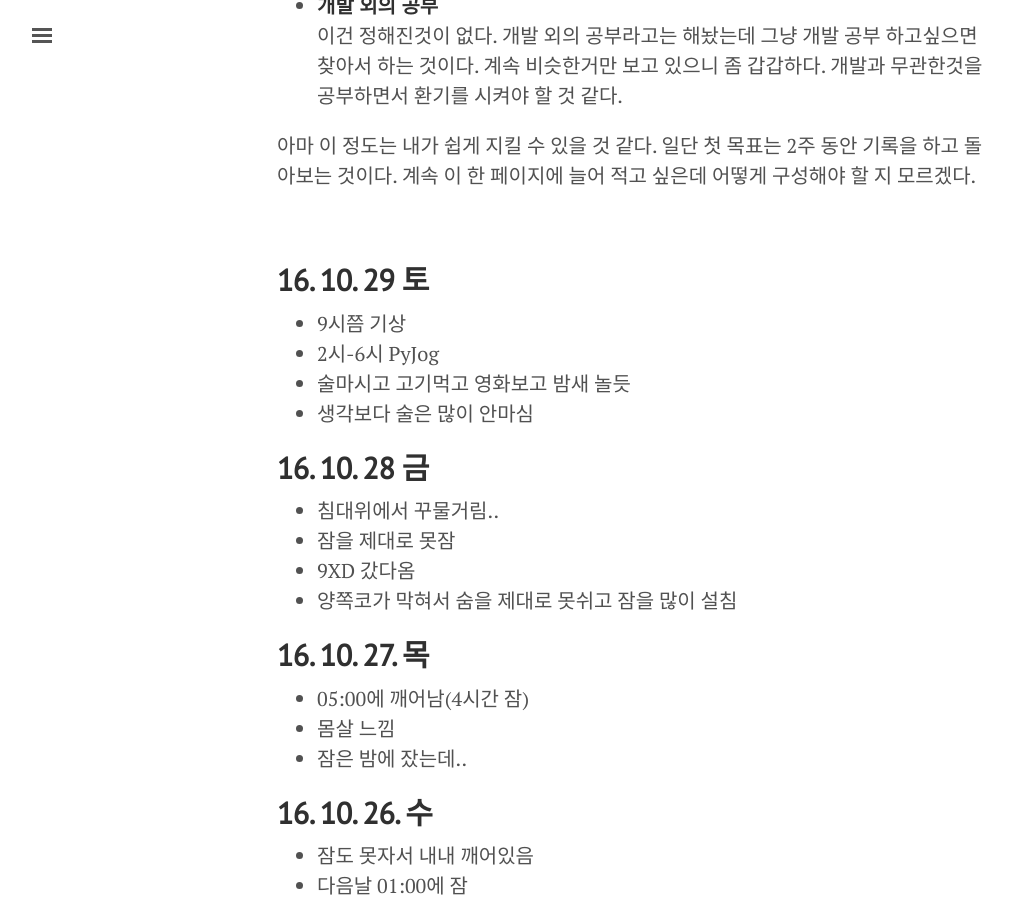
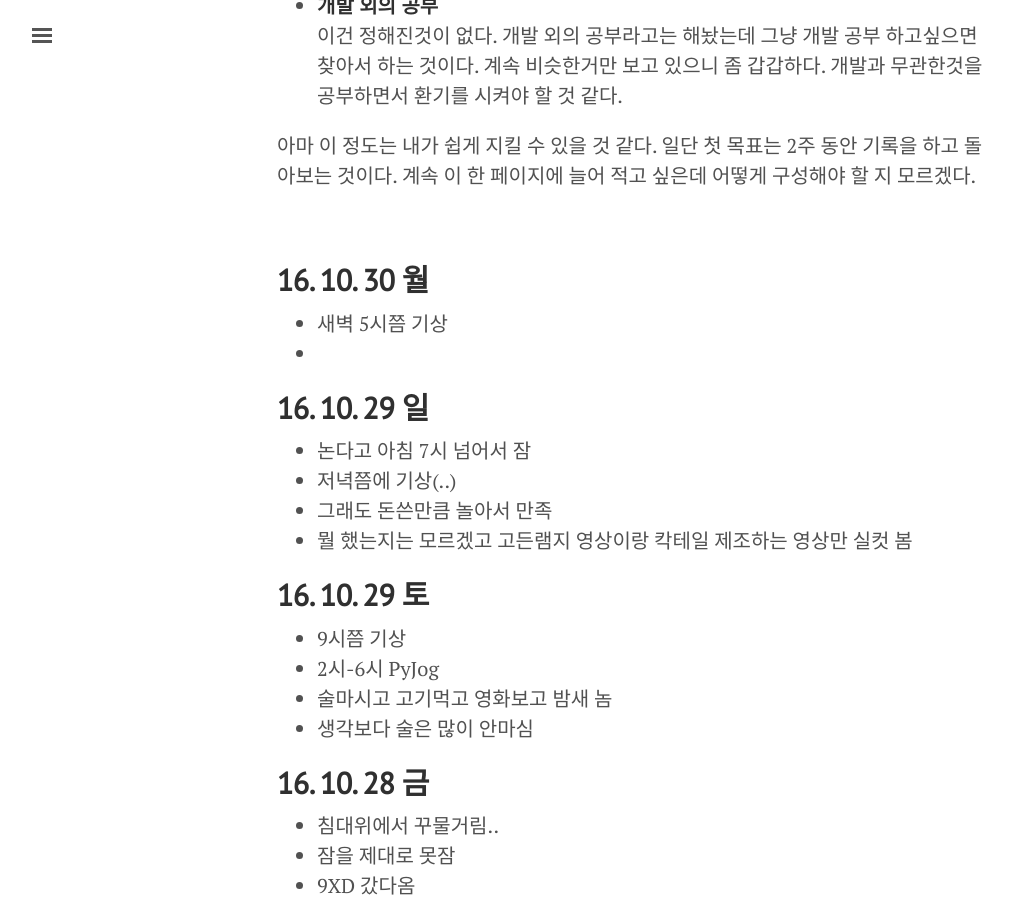
Before and after one commit to hyesun03/hyesun03.github.io, a Jekyll site: the page built from daily_check.md, in a window 1280 px wide and 900 px high, scrolled down 1191 px. Shown: the whole window, without its empty margins (3-1015 px from the left). Built offline with Jekyll 4.4.1, drawn with Linux system fonts in a browser that asks for light colours; comment, search, counter and statistics services are not loaded.

Commit message:
daily check

```diff
--- a/daily_check.md
+++ b/daily_check.md
@@ -35,10 +35,20 @@ title: Daily Check
 
 <br/>
 
+## **16. 10. 30 월**
+* 새벽 5시쯤 기상
+*
+
+## **16. 10. 29 일**
+* 논다고 아침 7시 넘어서 잠
+* 저녁쯤에 기상(..)
+* 그래도 돈쓴만큼 놀아서 만족
+* 뭘 했는지는 모르겠고 고든램지 영상이랑 칵테일 제조하는 영상만 실컷 봄
+
 ## **16. 10. 29 토**
 * 9시쯤 기상
 * 2시-6시 PyJog
-* 술마시고 고기먹고 영화보고 밤새 놀듯
+* 술마시고 고기먹고 영화보고 밤새 놈
 * 생각보다 술은 많이 안마심
 
 ## **16. 10. 28 금**
```
